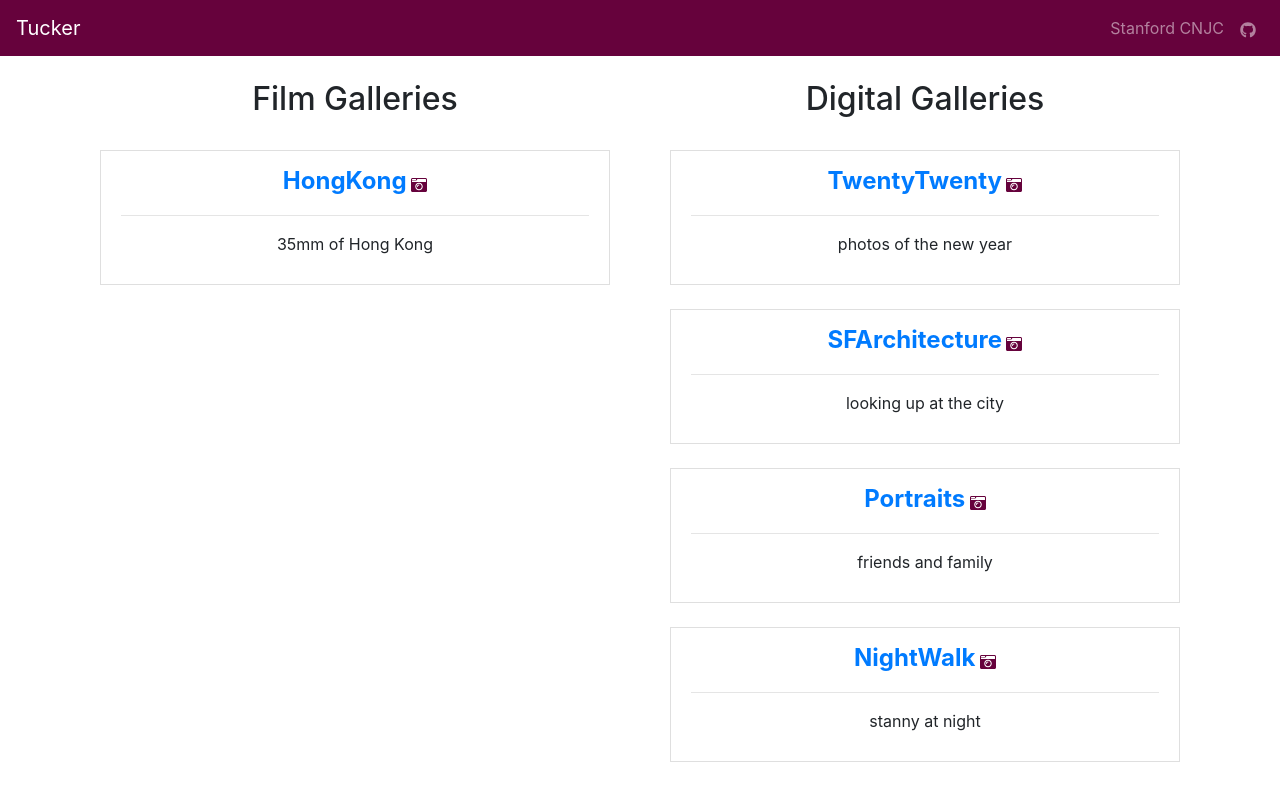
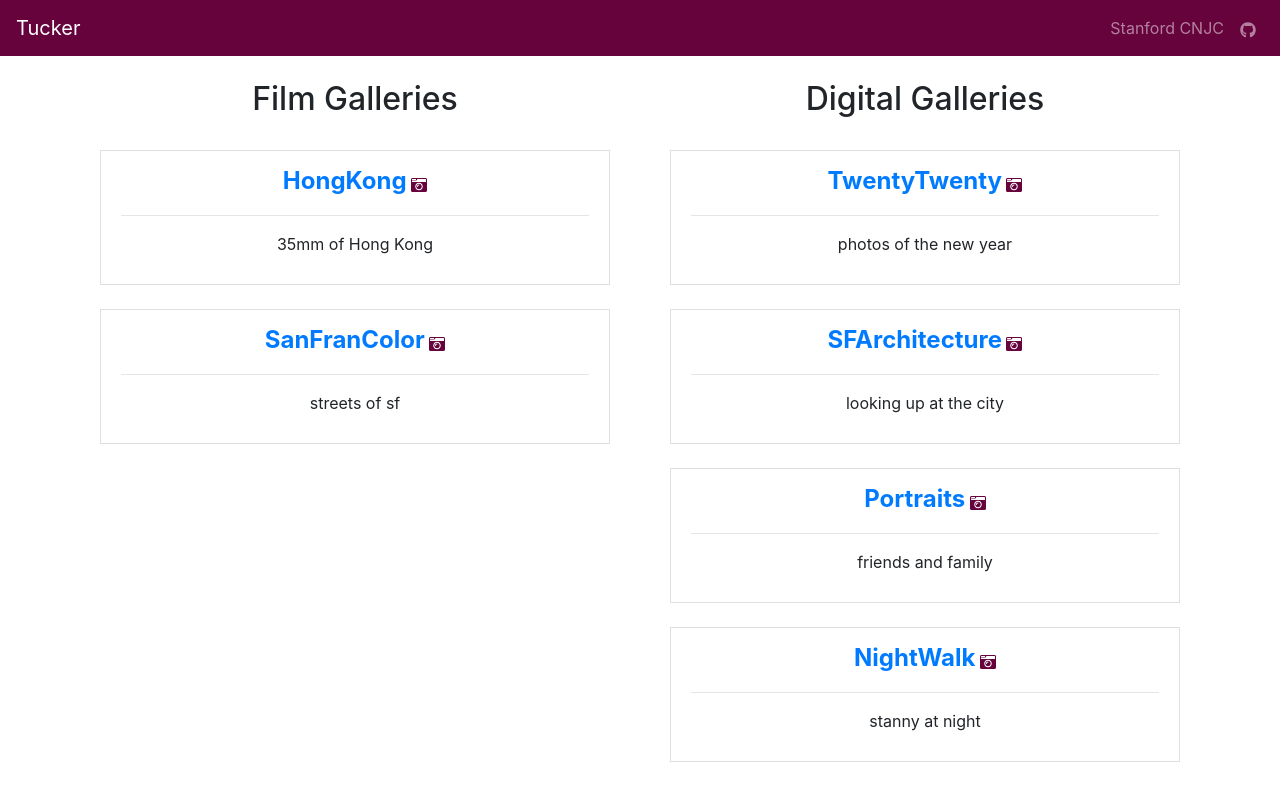
Before and after one commit to tgfisher/tgfisher.github.io, a React (Create React App) app: page /#/art in a window 1280 px wide. Shown: the top 785 px of the page. Built offline with nearby package versions, Linux system fonts and the light colour scheme.

Commit message:
sf film street photos added

```diff
--- a/src/App.js
+++ b/src/App.js
@@ -16,6 +16,7 @@ import TwentyTwenty from './components/Galleries/TwentyTwenty';
 import TianTan from './components/Galleries/TianTan';
 import ChinaMotion from './components/Galleries/ChinaMotion';
 import NightWalk from './components/Galleries/NightWalk';
+import SanFranColor from './components/Galleries/SanFranColor';
 
 
 
@@ -38,6 +39,7 @@ class App extends Component {
           <Route exact path="/tiantan" component={TianTan} />
           <Route exact path="/chinamotion" component={ChinaMotion} />
           <Route exact path="/nightwalk" component={NightWalk} />
+          <Route exact path="/sanfrancolor" component={SanFranColor} />
         </div>
       </Router>
     );
--- /dev/null
+++ b/src/components/Galleries/SanFranColor.js
@@ -0,0 +1,13 @@
+import React, { Component, Fragment } from 'react';
+import PhotoShow from '../PhotoShow/PhotoShow'
+class SanFranColor extends Component {
+  render() {
+    return (
+      <Fragment>
+          <PhotoShow title="SanFranColor" />
+      </Fragment>
+    )
+  }
+}
+
+export default SanFranColor;
--- a/src/galleries.json
+++ b/src/galleries.json
@@ -1,5 +1,32 @@
 {
     "galleries": [
+        {
+            "date": "2020-02-16",
+            "medium": {
+                   "type": "film",
+                   "format": "35mm",
+                   "body": "Olympus",
+                   "model": "XA"
+            },
+            "name": "SanFranColor",
+            "link": "/sanfrancolor",
+            "thumbnail_idx": 0,
+            "comments": "streets of sf",
+            "urls":
+                [
+                  "https://lh3.googleusercontent.com/mNa2Jr3cLWS5nhGmCWxyiljXTqpkQKPSb8tB2CvnQAYO9pP0bC0edoQUxBiqpkakPQE5fPAra3lE9zORECHLNMOXTGQ9qeUsNtbsONa44Md5s-7hDJZro1-hb5BFH26_lL2n2PvksA",
+                  "https://lh3.googleusercontent.com/7kjvnQxSsqle4e17pb25qiIw0rWiJU2YydziVRlD8Lr5MhG--ujcWJC5nZggB2tcIotI8edZjW6KTxCRVEgquKlhqCKnRuVmpPeiFV69dBT15NQ8xNJQN4M1y3nZbzv1u7P6z-Pc2A",
+                  "https://lh3.googleusercontent.com/c6VF1apXshkt0AtF_YJtaQNIDjti3u8H9XW3GI4hjVWijM0IJkLg1peHhnwSrkSk8yCVTtWbsRFBaeOIAc9XoFSl3E5_8cqRSeBpCCa2pSy7HWfrzUoWwRldoXogDsZsRj9gEv7S3A",
+                  "https://lh3.googleusercontent.com/P2JHECs-OmS8G33-_u5-h1tT4efFmkmrqradZCHKMr_x1LujBzElEyKMcNSX_nvGLZzhFcFmWvzz9JLG4iHjCI68NPaZHSnHHCAIEDS_IASWvR0JVshj1e293oMLESo_ljKZ4svKfQ",
+                  "https://lh3.googleusercontent.com/VclYQgQdeM6hJiZu4CrFAl7thrVjLlYBqZ51anQpFu6o8DzlmNKds66mHtIoXNDc1f2bf8JnX2WJ7sJb0h1rOB04C5CXeeEPedcTR41Dx3l1pJCDZlqAODKxTAzxmw8Y3MrO_jKY9A",
+                  "https://lh3.googleusercontent.com/ryfUeIO35m7bwEVAQbo-X-o6plySmH47jGsX9z1a2VKPf0_eDa0jP73ioLSwpIYPL5sn7hD__KXUM4LMA6K6JkhQT9qd9DsaS8AtAWm-WpRIeM1ZmKWI4X3HuHLv6teKtP0B_KsaeQ",
+                  "https://lh3.googleusercontent.com/2aPzGCeP41ujxjDhLA6UivpdjV_KwYTm9wSZsguUy2RBzpMpcfuqpqiuw2BOkPO4feRSVmpSRl_DzoV89sE_Es5JP3mnqSKNtDB4D0LuSpcOspG2TbdEVJhG1HmK6byxexv2c1ULiw",
+                  "https://lh3.googleusercontent.com/ODH-4dQTpZqWWwF6tiiCXMl94E5DDFxieXmHcxkypU375-8Xm2nONUUoMMiH2c-Gthz__1fUKkfV1QJiV-v-F8f0W_-r3_OsSkoDURVgBoVlTOAB3tnjUDJlFJr8rEobZuuehy5WGQ",
+                  "https://lh3.googleusercontent.com/P8kgKlEP6yr97WxX1Cd264PXm87Sr7H1jGrDAibu6O0xBmUFv90ZT5ddwiOnoVdnt_tLXfwx9KRnC0qDvnPZK25qHjDXj9LNuVJC6E7VqSh_txrS1JcysRQnvqdG0VOdvE3FtjadYQ",
+                  "https://lh3.googleusercontent.com/PN1hoFB1_4uFpltpprnbeQBjevL7r8LwxWKwRAZp2oy6X-t1oPfvlhQPALa1XJ2yFrvyU8zkTRtvxYPUFhw0MyA16eLEDP8_dOdrRw34dlHeesubrVuIzUL7vbkglVxIsGwbrgxleQ"
+                ],
+            "resolution": "=w5000-h5000"
+        },
         {
             "date": "2020-01-02",
             "medium": {
```
